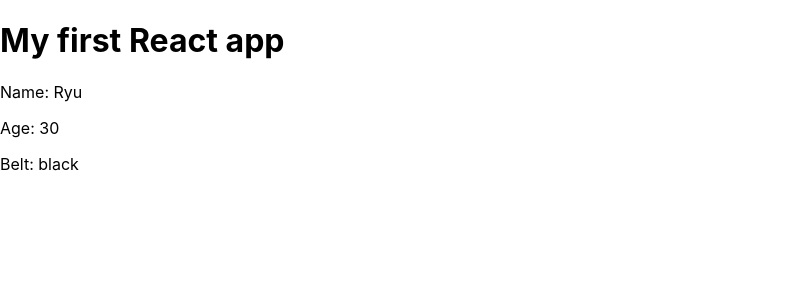
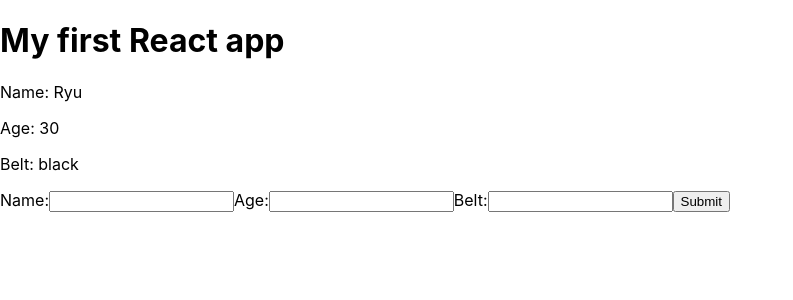
Before and after one commit to ssahu9/react_learning, a React (Create React App) app in the folder myapp/: page / in a window 1280 px wide. Shown: the top 300 px of the page, without its empty margins (0-793 px from the left). Built offline with nearby package versions, Linux system fonts and the light colour scheme.

Commit message:
function as a props

```diff
--- /dev/null
+++ b/myapp/src/AddNinja.js
@@ -0,0 +1,37 @@
+import React, {Component} from 'react'
+
+class AddNinja extends Component {
+    state ={
+        name : null,
+        age : null,
+        belt : null
+    }
+    handleChange = (e) => {
+        this.setState({
+            [e.target.id] : e.target.value
+        })
+    }
+    handleSubmit = (e) => {
+        e.preventDefault();
+        this.props.addNinja(this.state)
+
+    }
+
+    render(){
+        return(
+            <div>
+                <form onSubmit={this.handleSubmit}>
+                    <label htmlFor="name">Name:</label>
+                    <input type="text" id="name" onChange={this.handleChange}/>
+                    <label htmlFor="age">Age:</label>
+                    <input type="text" id="age" onChange={this.handleChange}/>
+                    <label htmlFor="belt">Belt:</label>
+                    <input type="text" id="belt" onChange={this.handleChange}/>
+                    <button>Submit</button>
+                </form>
+            </div>
+        )
+    }
+}
+
+export default AddNinja
--- a/myapp/src/App.js
+++ b/myapp/src/App.js
@@ -1,6 +1,7 @@
 import React ,{Component} from 'react';
 import logo from './logo.svg';
 import Ninjas from './Ninjas';
+import AddNinja from './AddNinja'
 
 
 
@@ -13,7 +14,13 @@
       { name: 'Crystal', age: 25, belt: 'pink', id: 3 }
     ]
   }
-
+  addNinja = (ninja) =>{
+    ninja.id = Math.random();
+    let ninjas = [...this.state.ninjas, ninja]
+    this.setState({
+      ninjas: ninjas
+    })
+  }
 
  render(){
   return (
@@ -21,6 +28,8 @@
       <h1>My first React app</h1>
 
       <Ninjas ninjas={this.state.ninjas} />
+      <AddNinja addNinja ={this.addNinja}/>
+
     </div>
   );
 }
```
